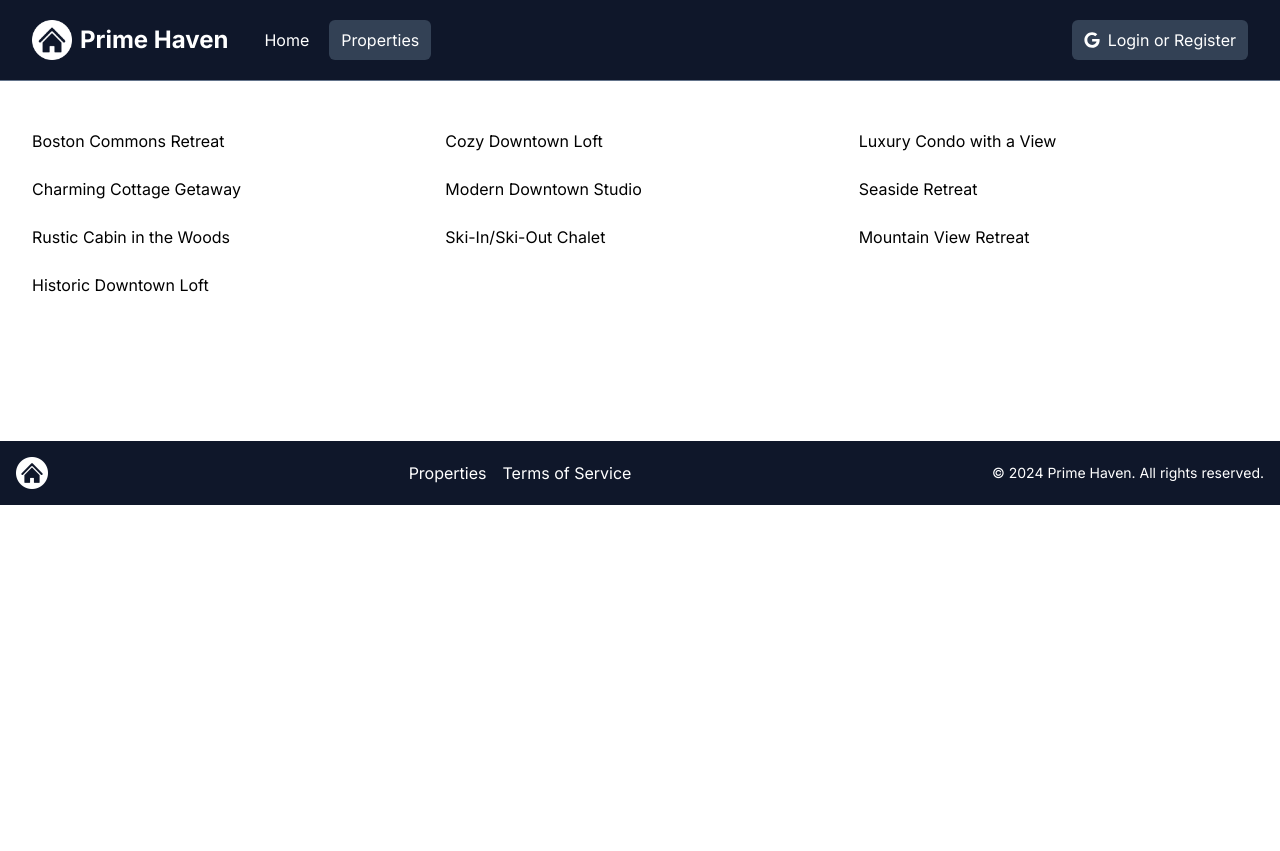
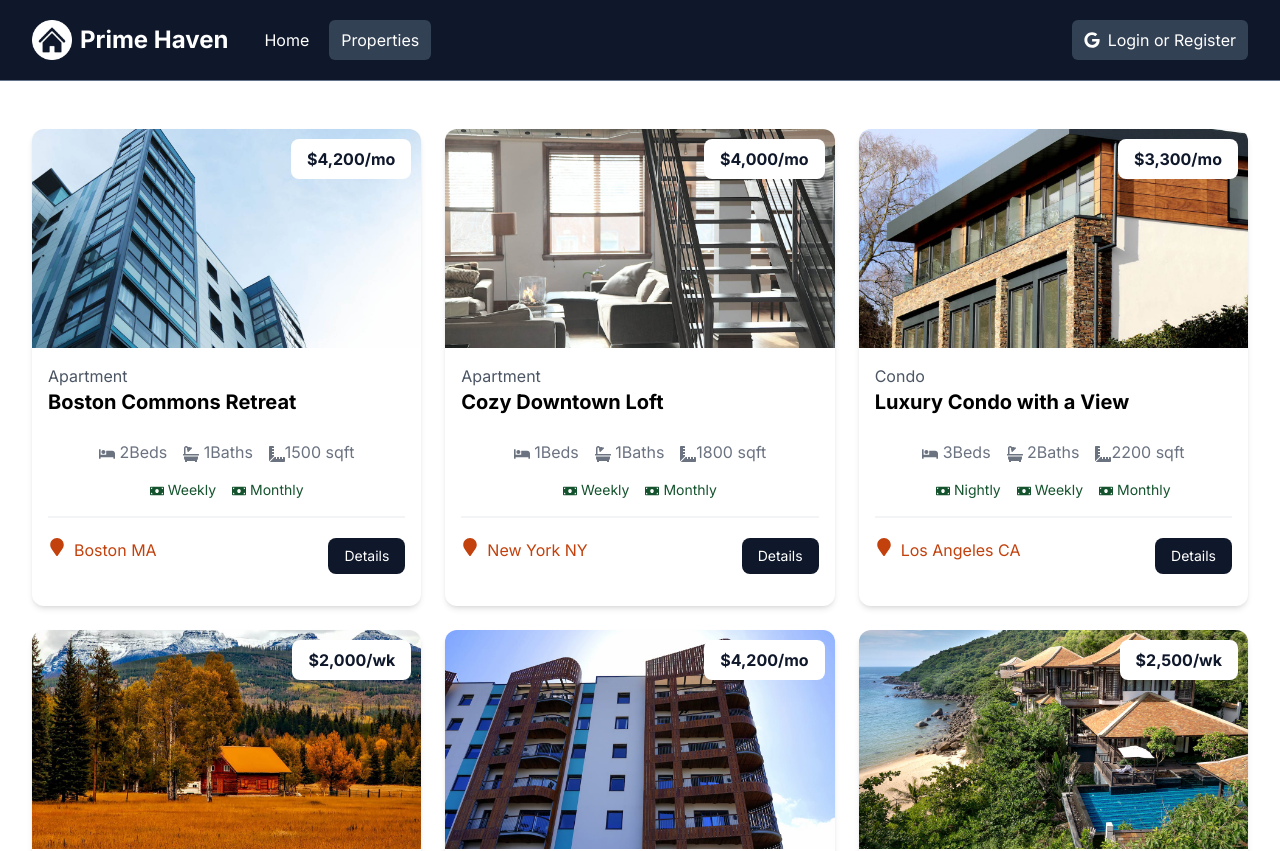
Before and after one commit to Harry-Leepz/prime-haven, a Next.js app: page /properties in a window 1280 px wide. Shown: the top 851 px of the page. Before the commit the page ends 800 px from the top, so only its background shows below. Built offline with nearby package versions, Linux system fonts and the light colour scheme.

Commit message:
feat: enhance PropertyCard component to display property information

```diff
--- a/src/components/layout/PropertyCard.jsx
+++ b/src/components/layout/PropertyCard.jsx
@@ -1,3 +1,91 @@
+import Image from "next/image";
+import Link from "next/link";
+
+import {
+  FaBed,
+  FaBath,
+  FaRulerCombined,
+  FaMoneyBill,
+  FaMapMarker,
+} from "react-icons/fa";
+
 export default function PropertyCard({ property }) {
-  return <div>{property.name}</div>;
+  const { images, name, rates, beds, baths, square_feet, location, type } =
+    property;
+
+  const getPriceForDisplay = (rates) => {
+    if (rates.monthly) {
+      return `$${rates.monthly.toLocaleString()}/mo`;
+    } else if (rates.weekly) {
+      return `$${rates.weekly.toLocaleString()}/wk`;
+    } else if (rates.nightly) {
+      return `$${rates.nightly.toLocaleString()}/night`;
+    }
+  };
+
+  const arrayOfAvailableRates = Object.keys(rates).map((rate) => {
+    return rate.charAt(0).toUpperCase() + rate.slice(1);
+  });
+
+  return (
+    <div className='rounded-xl shadow-md relative'>
+      <Image
+        src={`/images/properties/${images[0]}`}
+        width={0}
+        height={0}
+        sizes='100vw'
+        alt=''
+        className='w-full h-auto rounded-t-xl'
+      />
+      <div className='p-4'>
+        <div className='text-left md:text-center lg:text-left mb-6'>
+          <div className='text-gray-600'>{type}</div>
+          <h3 className='text-xl font-bold'>{name}</h3>
+        </div>
+        <h3 className='absolute top-[10px] right-[10px] bg-white px-4 py-2 rounded-lg text-slate-900 font-bold text-right md:text-center lg:text-right'>
+          {getPriceForDisplay(rates)}
+        </h3>
+
+        <div className='flex justify-center gap-4 text-gray-500 mb-4'>
+          <p>
+            <FaBed className='md:hidden lg:inline' /> {beds}
+            <span className='md:hidden lg:inline'>Beds</span>
+          </p>
+          <p>
+            <FaBath className='md:hidden lg:inline' /> {baths}
+            <span className='md:hidden lg:inline'>Baths</span>
+          </p>
+          <p>
+            <FaRulerCombined className='md:hidden lg:inline' />
+            {square_feet} <span className='md:hidden lg:inline'>sqft</span>
+          </p>
+        </div>
+
+        <div className='flex justify-center gap-4 text-green-900 text-sm mb-4'>
+          {arrayOfAvailableRates.map((rate) => (
+            <p key={rate}>
+              <FaMoneyBill className='md:hidden lg:inline' /> {rate}
+            </p>
+          ))}
+        </div>
+
+        <div className='border border-gray-100 mb-5'></div>
+
+        <div className='flex flex-col lg:flex-row justify-between mb-4'>
+          <div className='flex align-middle gap-2 mb-4 lg:mb-0'>
+            <FaMapMarker className='fa-solid fa-location-dot text-lg text-orange-700' />
+            <span className='text-orange-700'>
+              {location.city} {location.state}
+            </span>
+          </div>
+          <Link
+            href={`/property/${property._id}`}
+            className='h-[36px] bg-slate-900 hover:bg-slate-700 text-white px-4 py-2 rounded-lg text-center text-sm'
+          >
+            Details
+          </Link>
+        </div>
+      </div>
+    </div>
+  );
 }
```
